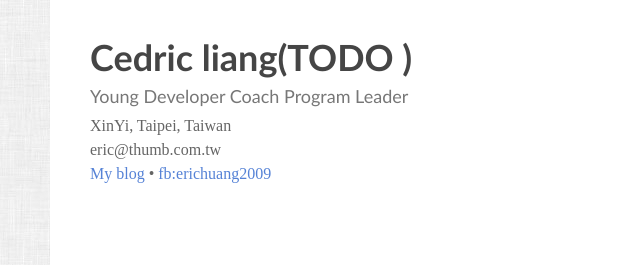
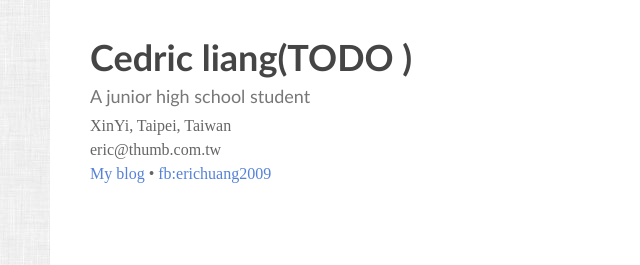
Before and after one commit to cedric1129/cedric1129.github.io, a plain HTML site: page index.html in a window 1280 px wide. Shown: the top 265 px of the page, 0-640 px from the left. Drawn offline with Linux system fonts and the light colour scheme; a script that the page names is missing; a web font is replaced by a local one.

Commit message:
Update index.html

```diff
--- a/index.html
+++ b/index.html
@@ -21,8 +21,8 @@
 	<div id="w" itemscope itemtype="http://schema.org/Person">
 		<header class="clearfix">
 			<div id="info">
-				<h1><span itemprop="name">Cedric liang(TODO )</span></h1>
-				<h3><span itemprop="jobTitle">Young Developer Coach Program Leader</span></h3>
+				<h1><span itemprop="name"> Cedric liang(TODO )</span></h1>
+				<h3><span itemprop="jobTitle">A junior high school student</span></h3>
 				<small itemprop="address" itemscope itemtype="http://schema.org/PostalAddress">
 				  <span itemprop="addressLocality">XinYi</span>,
 				  <span itemprop="addressRegion">Taipei</span>,
```
